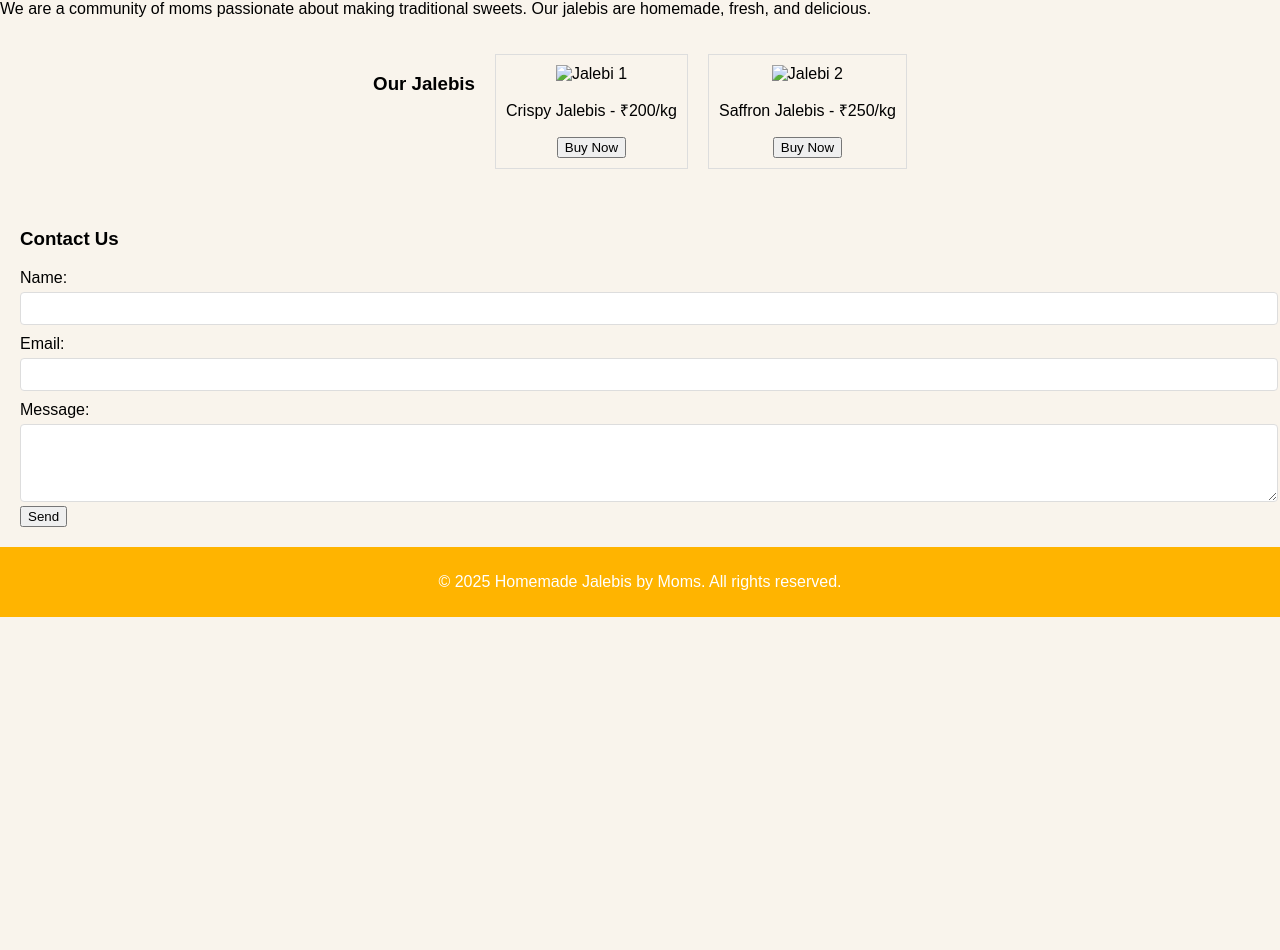
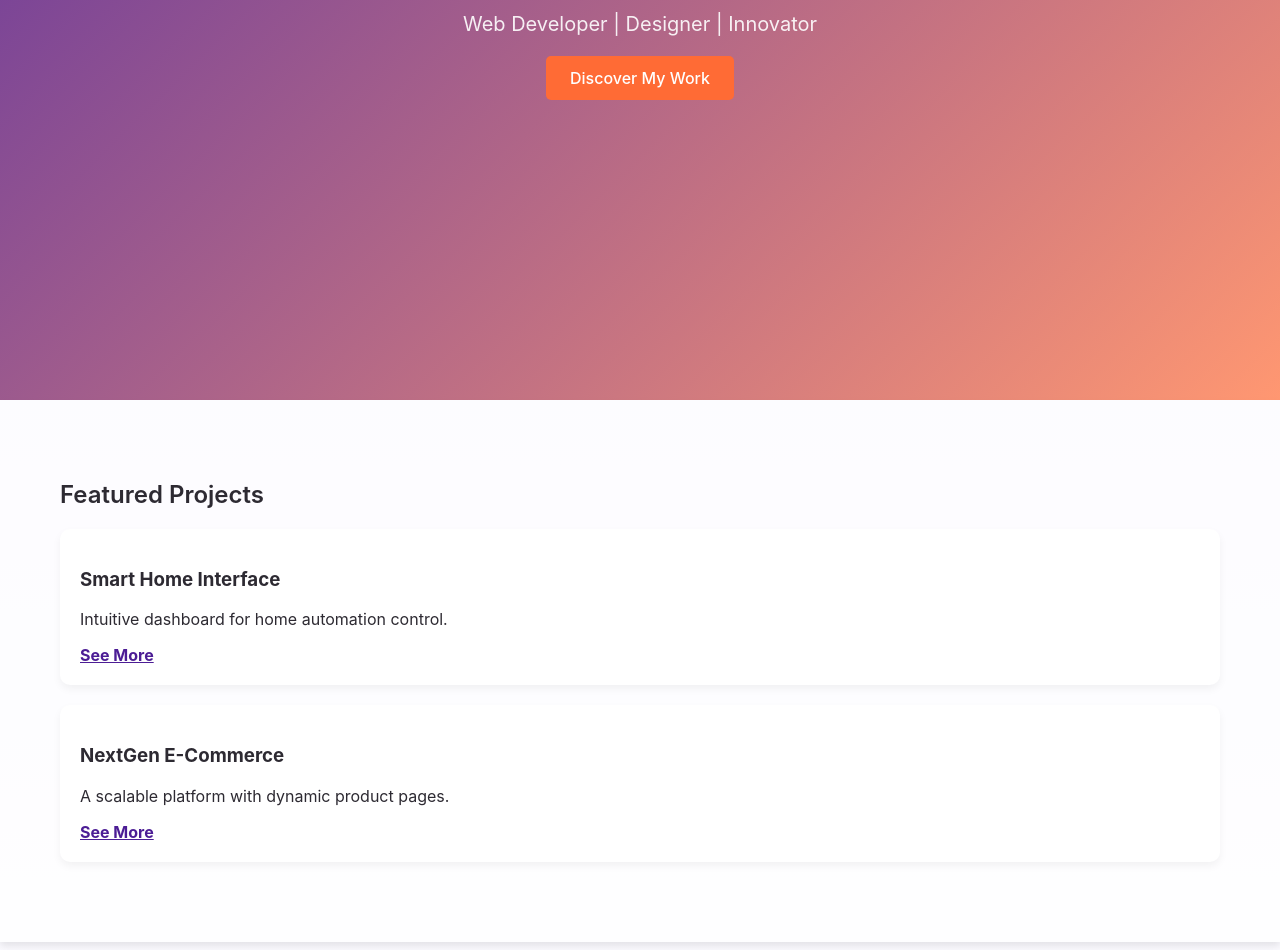
Before and after one commit to RustyTeen/frontendWebBoilerplate, a plain HTML site: page something/index.html in a window 1280 px wide. Shown: the part 400-1350 px from the top of the page. Before the commit the page ends 1017 px from the top, so only its background shows below. Drawn offline with Linux system fonts and the light colour scheme.

Commit message:
Something

```diff
--- a/something/index.html
+++ b/something/index.html
@@ -3,61 +3,44 @@
 <head>
     <meta charset="UTF-8">
     <meta name="viewport" content="width=device-width, initial-scale=1.0">
-    <link rel="stylesheet" href="style.css">
-    <title>Document</title>
+    <title>Professional Portfolio</title>
+    <link rel="stylesheet" href="styles.css">
 </head>
 <body>
-    <header>
-        <h1>Homemade Jalebis</h1>
-        <nav>
-            <a href="#about">About Us</a>
-            <a href="#products">Our Jalebis</a>
-            <a href="#contact">Contact</a>
-        </nav>
+    <header class="hero">
+        <div class="hero-content">
+            <h1 class="hero-title">Crafting Digital Experiences</h1>
+            <p class="hero-subtitle">Web Developer | Designer | Innovator</p>
+            <a href="#projects" class="cta">Discover My Work</a>
+        </div>
     </header>
 
-    <section id="hero">
-        <h2>Delicious Homemade Jalebis</h2>
-        <p>Prepared with love by moms. Fresh, crispy, and delightful!</p>
-        <button onclick="scrollToProducts()">Order Now</button>
-    </section>
-
-    <section id="about">
-        <h3>About Us</h3>
-        <p>We are a community of moms passionate about making traditional sweets. Our jalebis are homemade, fresh, and delicious.</p>
-    </section>
-
-    <section id="products">
-        <h3>Our Jalebis</h3>
-        <div class="product-card">
-            <img src="jalebi1.jpg" alt="Jalebi 1">
-            <p>Crispy Jalebis - ₹200/kg</p>
-            <button>Buy Now</button>
+    <section id="projects" class="projects">
+        <h2>Featured Projects</h2>
+        <div class="project-card">
+            <h3>Smart Home Interface</h3>
+            <p>Intuitive dashboard for home automation control.</p>
+            <a href="#" class="link">See More</a>
         </div>
-        <div class="product-card">
-            <img src="jalebi2.jpg" alt="Jalebi 2">
-            <p>Saffron Jalebis - ₹250/kg</p>
-            <button>Buy Now</button>
+        <div class="project-card">
+            <h3>NextGen E-Commerce</h3>
+            <p>A scalable platform with dynamic product pages.</p>
+            <a href="#" class="link">See More</a>
         </div>
     </section>
 
-    <section id="contact">
-        <h3>Contact Us</h3>
-        <form id="contactForm">
-            <label for="name">Name:</label>
-            <input type="text" id="name" required>
-            <label for="email">Email:</label>
-            <input type="email" id="email" required>
-            <label for="message">Message:</label>
-            <textarea id="message" rows="4" required></textarea>
-            <button type="submit">Send</button>
-        </form>
+    <section id="skills" class="skills">
+        <h2>Core Skills</h2>
+        <ul>
+            <li>Frontend Development</li>
+            <li>JavaScript (ES6+), React</li>
+            <li>UI/UX Prototyping</li>
+            <li>Version Control (Git)</li>
+        </ul>
     </section>
 
-    <footer>
-        <p>&copy; 2025 Homemade Jalebis by Moms. All rights reserved.</p>
+    <footer class="contact">
+        <a href="mailto:demo@example.com" class="cta">Contact Me</a>
     </footer>
-
-    <script src="script.js"></script>
 </body>
 </html>
--- a/something/script.js
+++ b/something/script.js
@@ -1,8 +1,6 @@
-function scrollToProducts() {
-    document.getElementById('products').scrollIntoView({ behavior: 'smooth' });
-}
-
-document.getElementById('contactForm').addEventListener('submit', function(event) {
-    event.preventDefault();
-    alert('Thank you for reaching out! We will get back to you soon.');
+document.querySelectorAll('.cta').forEach(button => {
+    button.addEventListener('click', () => {
+        button.style.transform = 'scale(1.1)';
+        setTimeout(() => button.style.transform = 'scale(1)', 300);
+    });
 });
--- a/something/style.css
+++ /dev/null
@@ -1,70 +0,0 @@
-body {
-    font-family: Arial, sans-serif;
-    margin: 0;
-    padding: 0;
-    box-sizing: border-box;
-    background-color: #f9f4ec;
-}
-
-header {
-    background-color: #ffb400;
-    padding: 10px 20px;
-    color: white;
-    text-align: center;
-}
-
-nav a {
-    margin: 0 15px;
-    text-decoration: none;
-    color: white;
-}
-
-#hero {
-    text-align: center;
-    padding: 50px 20px;
-    background: url('hero-jalebi.jpg') no-repeat center center;
-    background-size: cover;
-    color: #fff;
-}
-
-#products {
-    display: flex;
-    justify-content: center;
-    gap: 20px;
-    padding: 20px;
-}
-
-.product-card {
-    border: 1px solid #ddd;
-    padding: 10px;
-    text-align: center;
-}
-
-.product-card img {
-    width: 100px;
-    height: auto;
-}
-
-#contact {
-    padding: 20px;
-}
-
-form label {
-    display: block;
-    margin-top: 10px;
-}
-
-form input, form textarea {
-    width: 100%;
-    padding: 8px;
-    margin-top: 5px;
-    border: 1px solid #ddd;
-    border-radius: 4px;
-}
-
-footer {
-    text-align: center;
-    padding: 10px;
-    background-color: #ffb400;
-    color: white;
-}
--- /dev/null
+++ b/something/styles.css
@@ -0,0 +1,100 @@
+/* Base styles */
+body {
+    font-family: 'Inter', sans-serif;
+    margin: 0;
+    padding: 0;
+    background: linear-gradient(to bottom, #F3F0FF, #FFFFFF);
+    color: #2D2A32;
+    background-attachment: fixed;
+}
+
+h1, h2 {
+    font-weight: 600;
+}
+
+.hero {
+    display: flex;
+    align-items: center;
+    justify-content: center;
+    height: 100vh;
+    background: linear-gradient(135deg, rgba(76,29,149,0.9), rgba(255,107,53,0.7));
+    color: white;
+    text-align: center;
+    position: relative;
+    overflow: hidden;
+}
+
+.hero-content {
+    z-index: 2;
+}
+
+.hero-title {
+    font-size: 3rem;
+    margin-bottom: 10px;
+    text-shadow: 2px 2px rgba(0, 0, 0, 0.2);
+}
+
+.hero-subtitle {
+    font-size: 1.25rem;
+    opacity: 0.9;
+}
+
+.cta {
+    display: inline-block;
+    padding: 12px 24px;
+    background: #FF6B35;
+    color: white;
+    border: none;
+    border-radius: 5px;
+    text-decoration: none;
+    font-weight: 500;
+    transition: background 0.3s, transform 0.2s;
+}
+
+.cta:hover {
+    background: #E55828;
+    transform: scale(1.05);
+}
+
+/* Project cards */
+.projects {
+    padding: 60px;
+    background: rgba(255,255,255,0.8);
+    box-shadow: 0 4px 8px rgba(0, 0, 0, 0.1);
+}
+
+.project-card {
+    background: white;
+    padding: 20px;
+    border-radius: 10px;
+    margin: 20px 0;
+    box-shadow: 0 4px 8px rgba(0, 0, 0, 0.05);
+    transition: transform 0.3s ease, box-shadow 0.3s;
+}
+
+.project-card:hover {
+    transform: translateY(-8px);
+    box-shadow: 0 12px 24px rgba(0, 0, 0, 0.1);
+}
+
+.link {
+    color: #4C1D95;
+    font-weight: bold;
+    text-decoration: underline;
+}
+
+.skills ul {
+    list-style: none;
+    padding: 0;
+}
+
+.skills li {
+    padding: 8px 0;
+    font-size: 1.1rem;
+}
+
+footer.contact {
+    padding: 20px;
+    text-align: center;
+    background: rgba(255, 255, 255, 0.9);
+}
--- a/websiteTemplate/styles.css
+++ b/websiteTemplate/styles.css
@@ -1,10 +1,10 @@
 :root {
-    --bg-light: #EDF4C2; /* Light greenish tone */
-    --text-dark: #EB5A3C; /* Bright reddish-orange */
-    --accent-color: #DF9755; /* Soft orange */
-    --bg-dark: #E7D283; /* Yellowish shade for dark mode background */
-    --text-light: #EDF4C2; /* Matching the light background for text */
-    --accent-dark: #EB5A3C; /* Strong reddish-orange for dark mode accents */
+    --bg-light: #4caec9; /* Light pastel pinkish tone */
+    --text-dark: #146C94; /* Bright reddish-orange */
+    --accent-color: #6bd3ff; /* Soft pastel blue */
+    --bg-dark: #146C94; /* Deep ocean blue for dark mode background */
+    --text-light: #F6F1F1; /* Light pastel pinkish tone for text */
+    --accent-dark: #4caec9; /* Bright cyan for dark mode accents */
 }
 
 @font-face {
@@ -72,7 +72,7 @@ nav a {
 #hero {
     text-align: center;
     padding: 6rem 2rem;
-    background: linear-gradient(135deg, var(--accent-color), #DF9755);
+    background: var(--accent-color);
     color: white;
 }
 
```
Also changed, not shown: websiteTemplate/script.js (+7 -28 lines), websiteTemplate/media/Mildhandjive-E0m4.ttf (added).
